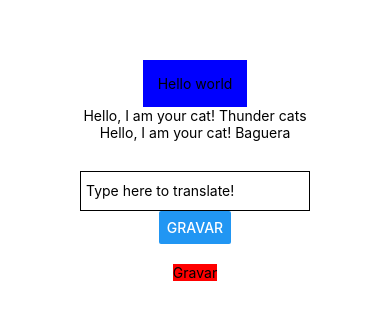
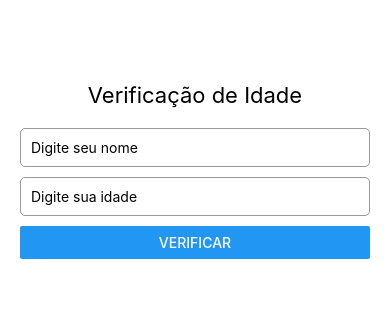
Before and after one commit to instrutorvilson/react-2025, a React Native app: screen / in a window 390 px wide. Shown: the part 252-572 px from the top of the page. Built offline with nearby package versions, Linux system fonts and the light colour scheme.

Commit message:
criar app para verificar idade

```diff
--- /dev/null
+++ b/componentes/verificaIdade.js
@@ -0,0 +1,58 @@
+import { useState } from 'react';
+import { View, Text, TextInput, Button } from 'react-native';
+import styles from '../styles/estilos_idade';
+import { validarDados } from '../services/validacaoService';
+
+export default function Maioridade() {
+  const [nome, setNome] = useState('');
+  const [idade, setIdade] = useState('');
+  const [mensagem, setMensagem] = useState('');
+  const [corMensagem, setCorMensagem] = useState('');
+
+  function verificarIdade() {
+    const resultado = validarDados(nome, idade);
+
+    if (!resultado.valido) {
+      setMensagem(resultado.mensagem);
+      setCorMensagem('orange');
+      return;
+    }
+
+    if (resultado.idade >= 18) {
+      setMensagem(`${nome}, você é maior de idade`);
+      setCorMensagem('green');
+    } else {
+      setMensagem(`${nome}, você é menor de idade`);
+      setCorMensagem('red');
+    }
+  }
+
+  return (
+    <View style={styles.container}>
+      <Text style={styles.titulo}>Verificação de Idade</Text>
+
+      <TextInput
+        style={styles.input}
+        placeholder="Digite seu nome"
+        value={nome}
+        onChangeText={setNome}
+      />
+
+      <TextInput
+        style={styles.input}
+        placeholder="Digite sua idade"
+        keyboardType="numeric"
+        value={idade}
+        onChangeText={setIdade}
+      />
+
+      <Button title="Verificar" onPress={verificarIdade} />
+
+      {mensagem !== '' && (
+        <Text style={[styles.resultado, { color: corMensagem }]}>
+          {mensagem}
+        </Text>
+      )}
+    </View>
+  );
+}
--- a/index.js
+++ b/index.js
@@ -1,8 +1,10 @@
 import { registerRootComponent } from 'expo';
 
 import App from './App';
+import Maioridade from './componentes/verificaIdade';
 
 // registerRootComponent calls AppRegistry.registerComponent('main', () => App);
 // It also ensures that whether you load the app in Expo Go or in a native build,
 // the environment is set up appropriately
-registerRootComponent(App);
+//registerRootComponent(App);
+registerRootComponent(Maioridade);
--- /dev/null
+++ b/services/validacaoService.js
@@ -0,0 +1,29 @@
+export function validarDados(nome, idade) {
+  if (!nome || nome.trim() === '') {
+    return {
+      valido: false,
+      mensagem: 'Informe o nome'
+    };
+  }
+
+  if (!idade || idade.trim() === '') {
+    return {
+      valido: false,
+      mensagem: 'Informe a idade'
+    };
+  }
+
+  const idadeNumero = Number(idade);
+
+  if (isNaN(idadeNumero) || idadeNumero < 0) {
+    return {
+      valido: false,
+      mensagem: 'Idade inválida'
+    };
+  }
+
+  return {
+    valido: true,
+    idade: idadeNumero
+  };
+}
--- /dev/null
+++ b/styles/estilos_idade.js
@@ -0,0 +1,27 @@
+import { StyleSheet } from 'react-native';
+
+export default StyleSheet.create({
+  container: {
+    flex: 1,
+    justifyContent: 'center',
+    padding: 20
+  },
+  titulo: {
+    fontSize: 22,
+    textAlign: 'center',
+    marginBottom: 20
+  },
+  input: {
+    borderWidth: 1,
+    borderColor: '#999',
+    padding: 10,
+    marginBottom: 10,
+    borderRadius: 5
+  },
+  resultado: {
+    marginTop: 20,
+    fontSize: 18,
+    textAlign: 'center',
+    fontWeight: 'bold'
+  }
+});
```
